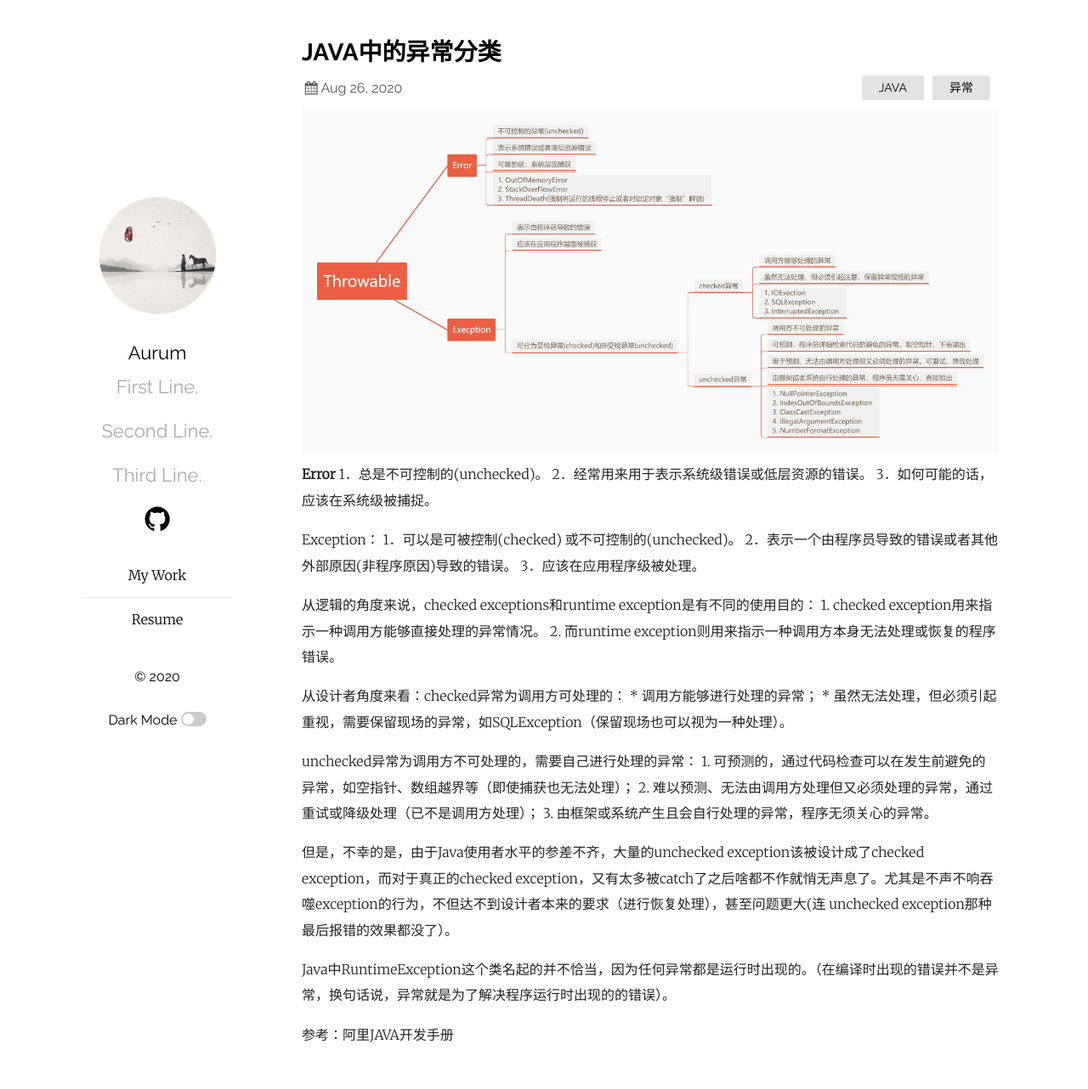
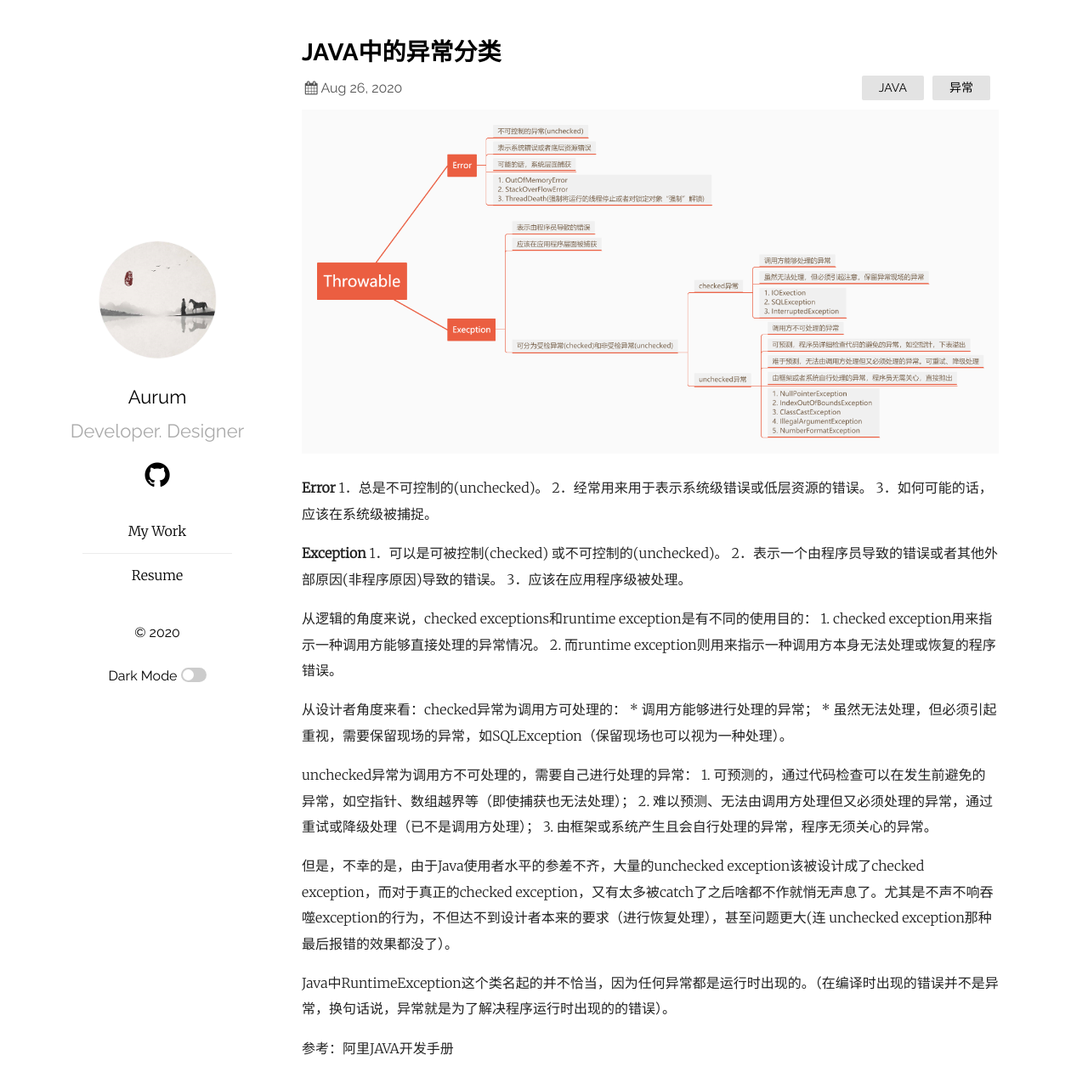
Before and after one commit to alphaJie/alphaJie.github.io, a Jekyll site: the page built from _posts/2020-08-26-Exception-in-java.markdown, in a window 1280 px wide and 1294 px high. Shown: the top 1282 px of the window at 85% size. Built offline with Jekyll 4.4.1, drawn with Linux system fonts in a browser that asks for light colours.

```diff
--- a/_config.yml
+++ b/_config.yml
@@ -19,7 +19,7 @@ plainwhite:
   search: true # set to true to enable searchbar
   dark_mode: true # set to true to add dark mode toggle
   portfolio_image: "assets/touxiang.png" # the path from the base directory of the site to the image to display (no / at the start)
-  html_lang: "en" # set the lang attribute of the <html> tag for the pages. See here for a list of codes: https://www.w3schools.com/tags/ref_country_codes.asp
+  html_lang: "zh" # set the lang attribute of the <html> tag for the pages. See here for a list of codes: https://www.w3schools.com/tags/ref_country_codes.asp
 
   navigation:
     - title: My Work
@@ -27,12 +27,6 @@ plainwhite:
     - title: Resume
       url: "/resume"
 
-  tagline: |
-    First Line.
-
-    Second Line.
-
-    Third Line.
   # generate social links in footer
   social_links:
     #twitter: alphajie
--- a/_posts/2020-08-26-Exception-in-java.markdown
+++ b/_posts/2020-08-26-Exception-in-java.markdown
@@ -5,12 +5,13 @@ date:   2020-08-26 17:03:36 +0530
 categories: JAVA 异常
 ---
 ![plainwhite theme preview](/assets/images/exceptionInJava.png)
+
 **Error**
 1．总是不可控制的(unchecked)。
 2．经常用来用于表示系统级错误或低层资源的错误。
 3．如何可能的话，应该在系统级被捕捉。
 
-Exception：
+**Exception**
 1．可以是可被控制(checked) 或不可控制的(unchecked)。
 2．表示一个由程序员导致的错误或者其他外部原因(非程序原因)导致的错误。
 3．应该在应用程序级被处理。
```
